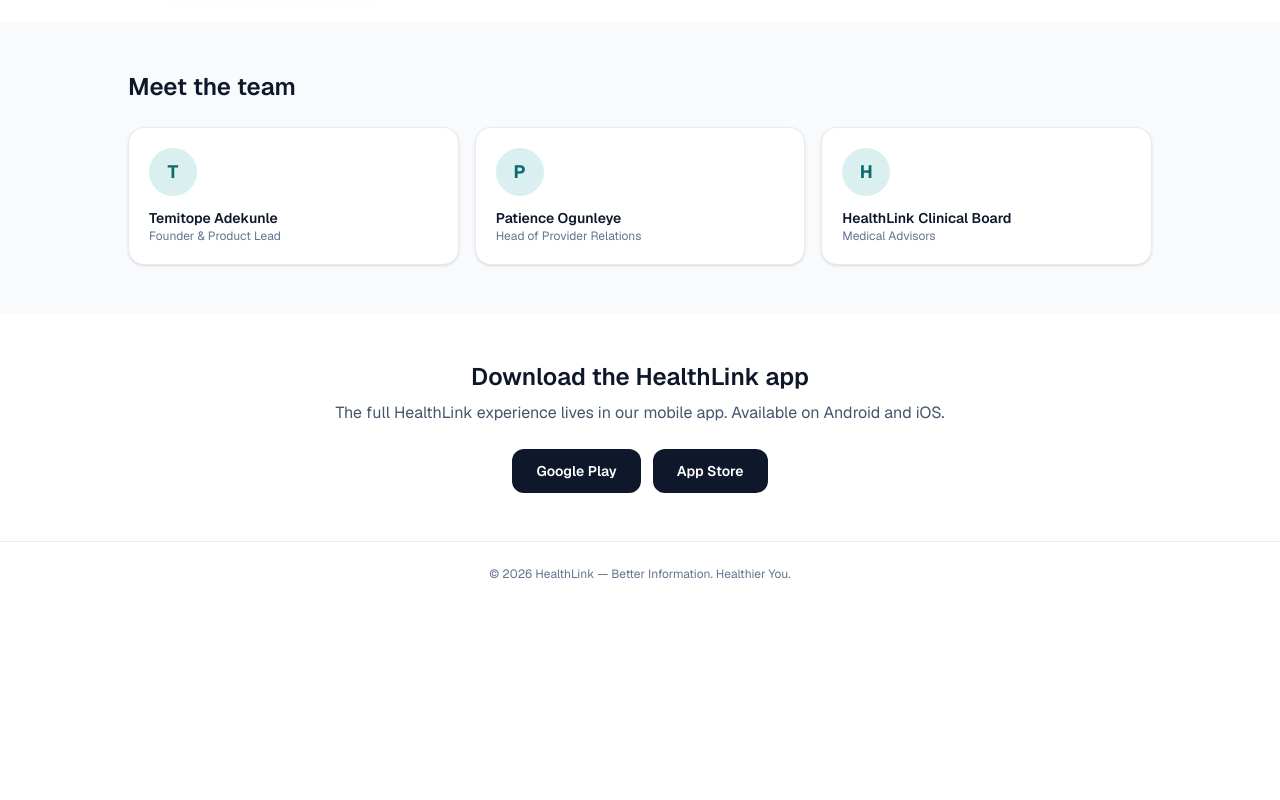
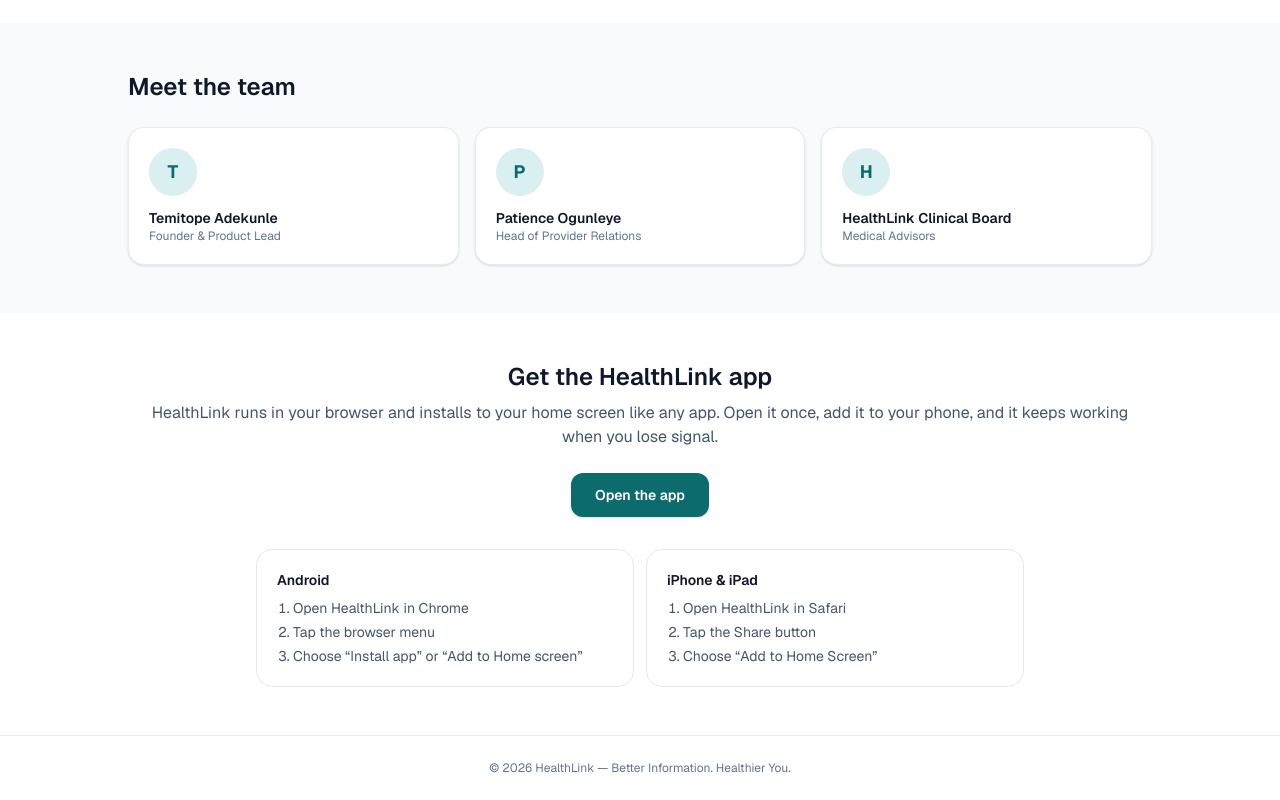
Before and after one commit to temmyadekunle/CareNBuddi, a Next.js app: page / in a window 1280 px wide. Shown: the part 1735-2535 px from the top of the page. Before the commit the page ends 2341 px from the top, so only its background shows below. Built offline with nearby package versions, Linux system fonts and the light colour scheme.

Commit message:
fix: make the marketing site open the app instead of dead store links
Hero CTA now goes straight to /app. Replaces the placeholder Google Play and App Store hrefs with an Open the app button, a beforeinstallprompt install button, and per-platform Add to Home Screen steps.

```diff
--- a/app/(site)/page.tsx
+++ b/app/(site)/page.tsx
@@ -1,3 +1,6 @@
+import Link from "next/link";
+import { AppDownload, InstallSteps } from "@/components/app-download";
+
 export default function LandingPage() {
   return (
     <main>
@@ -11,9 +14,12 @@ export default function LandingPage() {
           of your wellbeing journey, all in your language.
         </p>
         <div className="mt-8 flex items-center justify-center gap-3">
-          <a href="#download" className="rounded-xl bg-brand-700 px-6 py-3 text-sm font-semibold text-white shadow-sm hover:bg-brand-800">
+          <Link
+            href="/app"
+            className="rounded-xl bg-brand-700 px-6 py-3 text-sm font-semibold text-white shadow-sm hover:bg-brand-800"
+          >
             Get the app
-          </a>
+          </Link>
           <a href="#about" className="rounded-xl border border-slate-200 bg-white px-6 py-3 text-sm font-semibold text-slate-700 hover:border-brand-300">
             Learn more
           </a>
@@ -132,18 +138,13 @@ export default function LandingPage() {
       </section>
 
       <section id="download" className="mx-auto max-w-5xl px-4 py-12 text-center">
-        <h2 className="text-2xl font-semibold text-slate-900">Download the HealthLink app</h2>
+        <h2 className="text-2xl font-semibold text-slate-900">Get the HealthLink app</h2>
         <p className="mt-2 text-slate-600">
-          The full HealthLink experience lives in our mobile app. Available on Android and iOS.
+          HealthLink runs in your browser and installs to your home screen like any app. Open it
+          once, add it to your phone, and it keeps working when you lose signal.
         </p>
-        <div className="mt-6 flex items-center justify-center gap-3">
-          <a href="#" className="rounded-xl bg-slate-900 px-6 py-3 text-sm font-semibold text-white hover:bg-slate-800">
-            Google Play
-          </a>
-          <a href="#" className="rounded-xl bg-slate-900 px-6 py-3 text-sm font-semibold text-white hover:bg-slate-800">
-            App Store
-          </a>
-        </div>
+        <AppDownload />
+        <InstallSteps />
       </section>
     </main>
   );
--- /dev/null
+++ b/components/app-download.tsx
@@ -0,0 +1,71 @@
+"use client";
+
+import Link from "next/link";
+import { useEffect, useState } from "react";
+
+type InstallPrompt = Event & {
+  prompt: () => Promise<void>;
+  userChoice: Promise<{ outcome: "accepted" | "dismissed" }>;
+};
+
+export function AppDownload() {
+  const [prompt, setPrompt] = useState<InstallPrompt | null>(null);
+
+  useEffect(() => {
+    const onPrompt = (e: Event) => {
+      e.preventDefault();
+      setPrompt(e as InstallPrompt);
+    };
+    window.addEventListener("beforeinstallprompt", onPrompt);
+    return () => window.removeEventListener("beforeinstallprompt", onPrompt);
+  }, []);
+
+  async function install() {
+    if (!prompt) return;
+    await prompt.prompt();
+    await prompt.userChoice;
+    setPrompt(null);
+  }
+
+  return (
+    <div className="mt-6 flex flex-col items-center justify-center gap-3 sm:flex-row">
+      <Link
+        href="/app"
+        className="rounded-xl bg-brand-700 px-6 py-3 text-sm font-semibold text-white shadow-sm hover:bg-brand-800"
+      >
+        Open the app
+      </Link>
+      {prompt ? (
+        <button
+          onClick={install}
+          className="rounded-xl bg-slate-900 px-6 py-3 text-sm font-semibold text-white hover:bg-slate-800"
+        >
+          Install on this device
+        </button>
+      ) : null}
+    </div>
+  );
+}
+
+export function InstallSteps() {
+  return (
+    <div className="mx-auto mt-8 grid max-w-3xl gap-3 text-left sm:grid-cols-2">
+      <div className="rounded-2xl border border-slate-200 bg-white p-5">
+        <h3 className="text-sm font-semibold text-slate-900">Android</h3>
+        <ol className="mt-2 list-decimal space-y-1 pl-4 text-sm text-slate-600">
+          <li>Open HealthLink in Chrome</li>
+          <li>Tap the browser menu</li>
+          <li>Choose “Install app” or “Add to Home screen”</li>
+        </ol>
+      </div>
+      <div className="rounded-2xl border border-slate-200 bg-white p-5">
+        <h3 className="text-sm font-semibold text-slate-900">iPhone &amp; iPad</h3>
+        <ol className="mt-2 list-decimal space-y-1 pl-4 text-sm text-slate-600">
+          <li>Open HealthLink in Safari</li>
+          <li>Tap the Share button</li>
+          <li>Choose “Add to Home Screen”</li>
+        </ol>
+      </div>
+    </div>
+  );
+}
```
